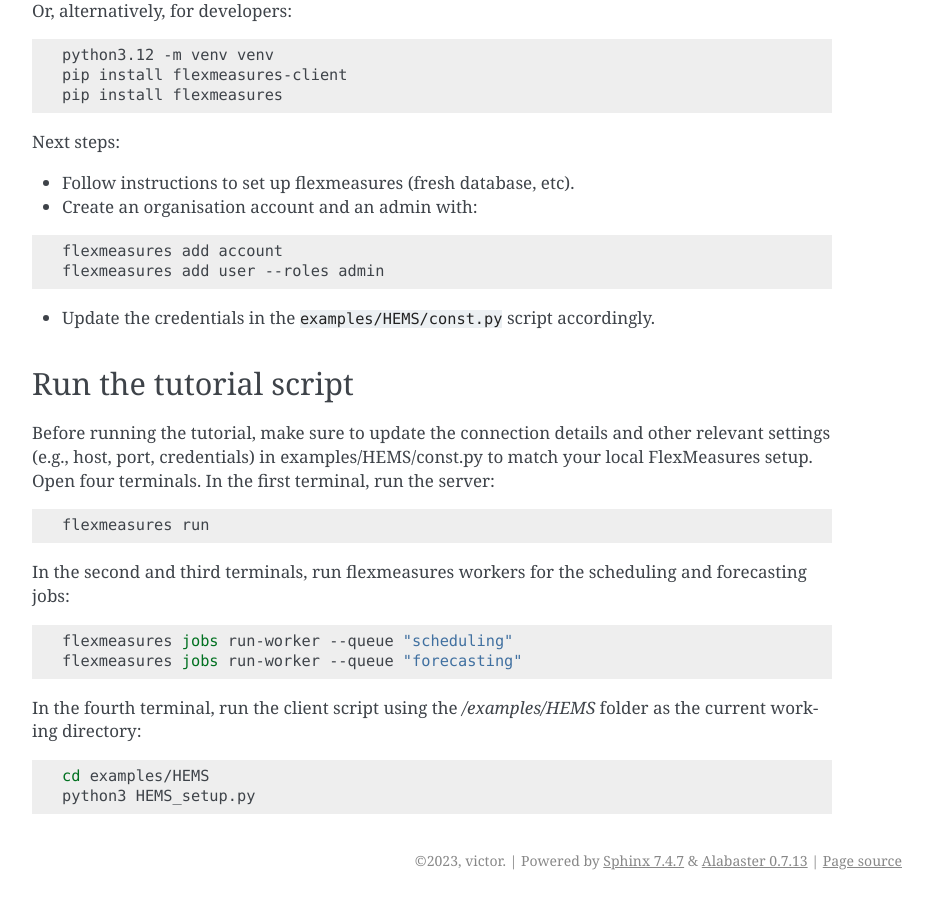
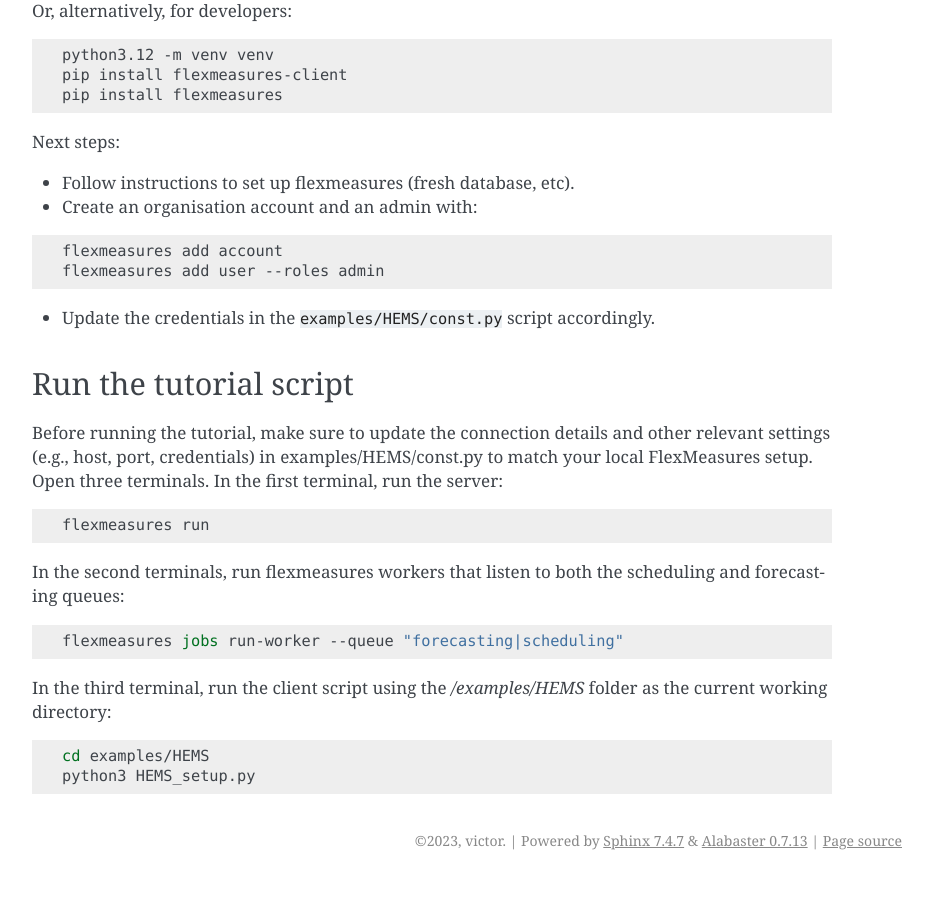
Before and after one commit to FlexMeasures/flexmeasures-client, a Sphinx documentation site: the page built from docs/HEMS.rst, in a window 1280 px wide and 900 px high, scrolled down 1293 px. Shown: the whole window, without its empty margins (338-1271 px from the left). Built offline with Sphinx 7.4.7, drawn with Linux system fonts in a browser that asks for light colours.

Commit message:
docs: update terminal instructions for running the HEMS tutorial. to setup forecasting|scheduling queue
Signed-off-by: Mohamed Belhsan Hmida <mohamedbelhsanhmida@gmail.com>

```diff
--- a/docs/HEMS.rst
+++ b/docs/HEMS.rst
@@ -55,20 +55,19 @@
 =======================
 
 Before running the tutorial, make sure to update the connection details and other relevant settings (e.g., host, port, credentials) in examples/HEMS/const.py to match your local FlexMeasures setup.
-Open four terminals. In the first terminal, run the server:
+Open three terminals. In the first terminal, run the server:
 
 .. code-block:: bash
 
     flexmeasures run
 
-In the second and third terminals, run flexmeasures workers for the scheduling and forecasting jobs:
+In the second terminals, run flexmeasures workers that listen to both the scheduling and forecasting queues:
 
 .. code-block:: bash
 
-    flexmeasures jobs run-worker --queue "scheduling"
-    flexmeasures jobs run-worker --queue "forecasting"
+    flexmeasures jobs run-worker --queue "forecasting|scheduling"
 
-In the fourth terminal, run the client script using the `/examples/HEMS` folder as the current working directory:
+In the third terminal, run the client script using the `/examples/HEMS` folder as the current working directory:
 
 .. code-block:: bash
 
```
